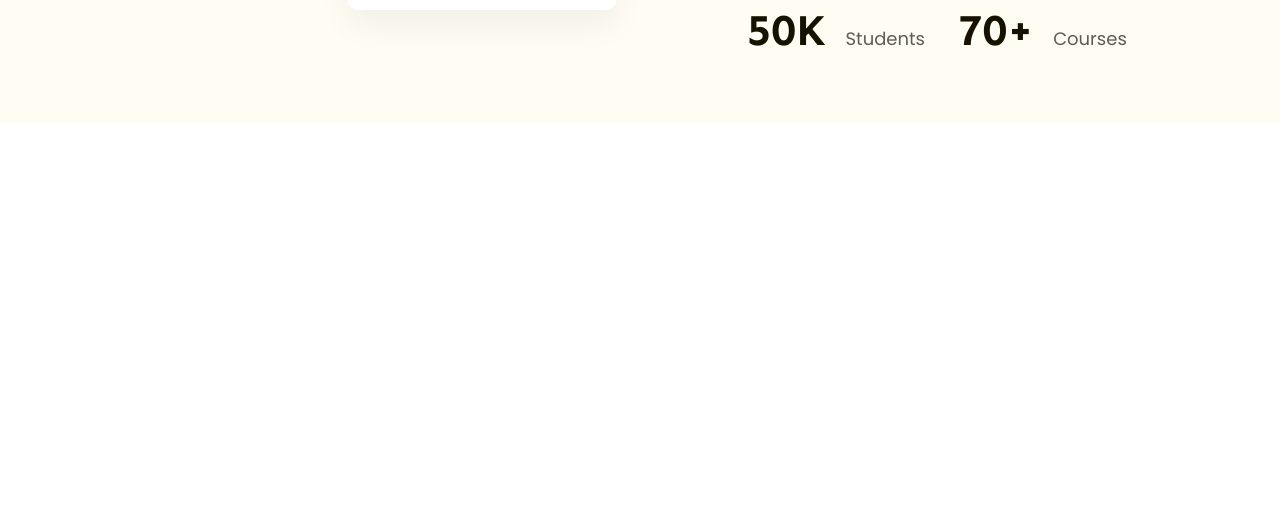
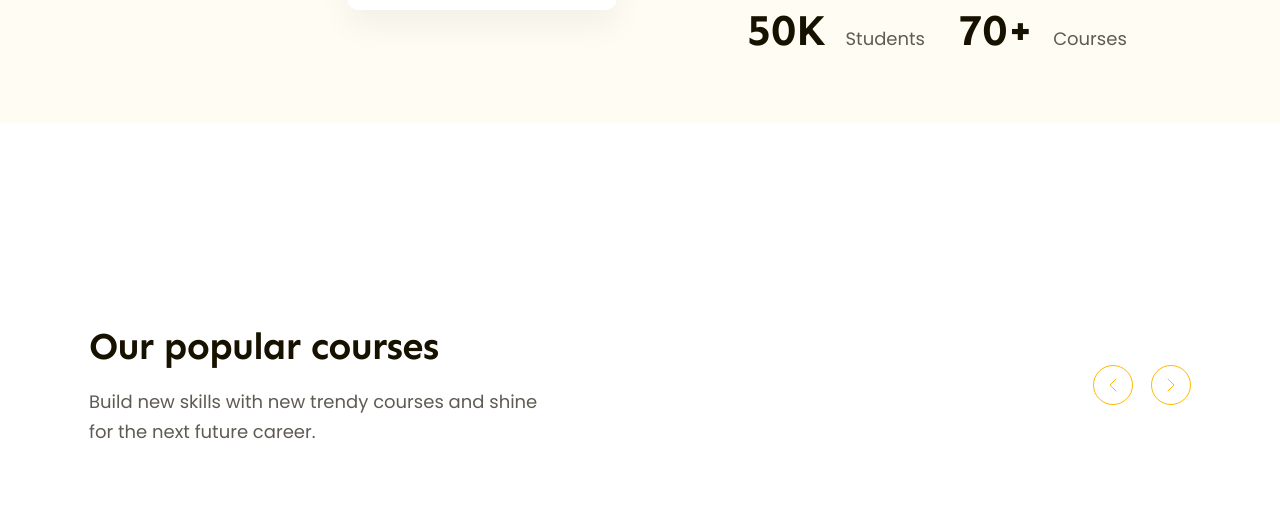
Before and after one commit to vuquang037979/figma-to-html, a plain HTML site: page index.html in a window 1280 px wide. Shown: the part 714-1229 px from the top of the page. Drawn offline with Linux system fonts and the light colour scheme.

Commit message:
p5 làm phần popular part 1

```diff
--- a/assets/css/style.css
+++ b/assets/css/style.css
@@ -22,6 +22,17 @@ body {
 /* thuộc tính chung */
 a {
   text-decoration: none;
+}
+
+.heading-lv2 {
+  color: #171100;
+  font-family: var(--font-heading);
+  font-size: 3.8rem;
+  font-style: normal;
+  font-weight: 700;
+  line-height: 1.26; /* 126.316% */
+  letter-spacing: -0.76px;
+  /* color: #ebeaff; */
 }
 
 .btn {
@@ -270,3 +281,46 @@ a {
 .hero .stats {
   margin-top: 8px;
 }
+
+/* ============ popular ========== */
+.popular {
+  padding: 65px;
+  margin-top: 135px;
+}
+
+.popular-top .desc {
+  margin-top: 16px;
+  width: 458px;
+  color: #5f5b53;
+  font-size: 1.8rem;
+  line-height: 1.67; /* 166.667% */
+}
+
+.popular-top {
+  display: flex;
+  justify-content: space-between;
+  align-items: center;
+}
+
+.popular-top .control {
+  display: flex;
+  gap: 18px;
+}
+
+.popular-top .control-btn {
+  display: flex;
+  justify-content: center;
+  align-items: center;
+  background: transparent;
+  width: 40px;
+  height: 40px;
+  border-radius: 50%;
+  color: var(--primary-color);
+  border: 1px solid var(--primary-color);
+}
+
+.popular-top .control-btn:hover {
+  background-color: var(--primary-color);
+  color: #fff;
+  cursor: pointer;
+}
--- a/index.html
+++ b/index.html
@@ -52,6 +52,7 @@
 
     <!-- main -->
     <main>
+      <!-- hero -->
       <div class="hero">
         <div class="main-content">
           <div class="body">
@@ -128,6 +129,57 @@
           </div>
         </div>
       </div>
+
+      <!-- popular -->
+      <div class="popular">
+        <div class="main-content">
+          <div class="popular-top">
+            <!-- popular left -->
+            <div class="info">
+              <h2 class="heading-lv2">Our popular courses</h2>
+              <p class="desc">
+                Build new skills with new trendy courses and shine for the next
+                future career.
+              </p>
+            </div>
+            <!-- popular right -->
+            <div class="control">
+              <button class="control-btn">
+                <svg
+                  width="8"
+                  height="14"
+                  viewBox="0 0 8 14"
+                  fill="none"
+                  xmlns="http://www.w3.org/2000/svg"
+                >
+                  <path
+                    d="M7 1L1 7L7 13"
+                    stroke="currentColor"
+                    stroke-linecap="round"
+                    stroke-linejoin="round"
+                  />
+                </svg>
+              </button>
+              <button class="control-btn">
+                <svg
+                  width="8"
+                  height="14"
+                  viewBox="0 0 8 14"
+                  fill="none"
+                  xmlns="http://www.w3.org/2000/svg"
+                >
+                  <path
+                    d="M1 1L7 7L1 13"
+                    stroke="currentColor"
+                    stroke-linecap="round"
+                    stroke-linejoin="round"
+                  />
+                </svg>
+              </button>
+            </div>
+          </div>
+        </div>
+      </div>
     </main>
   </body>
 </html>
```
Also changed, not shown: assets/icon/next.svg (added), assets/icon/prev.svg (added).
